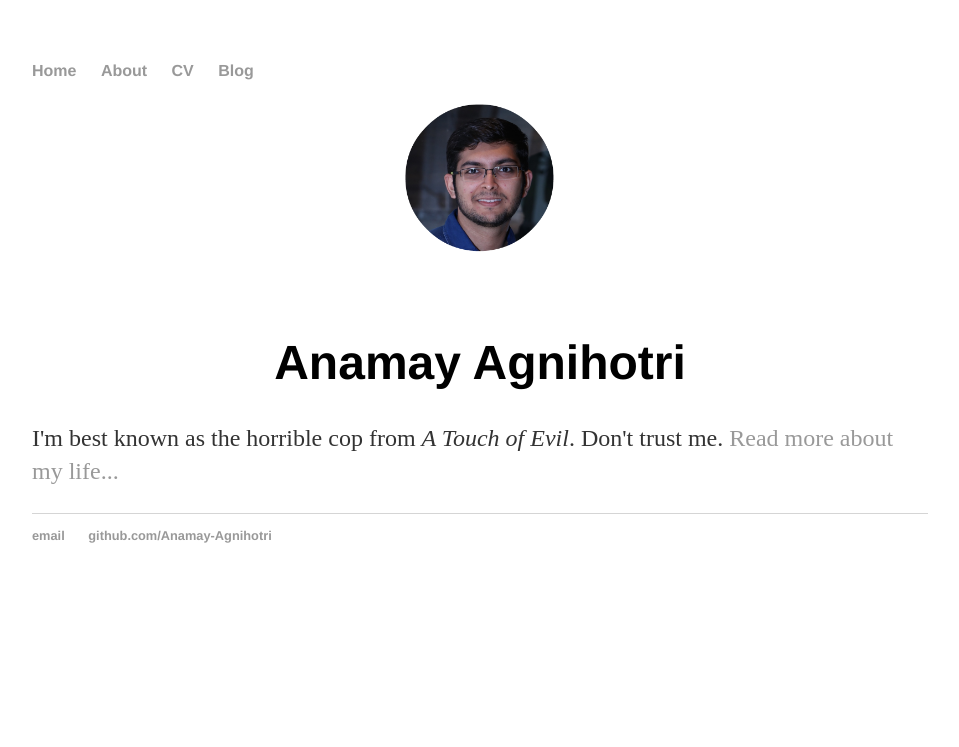
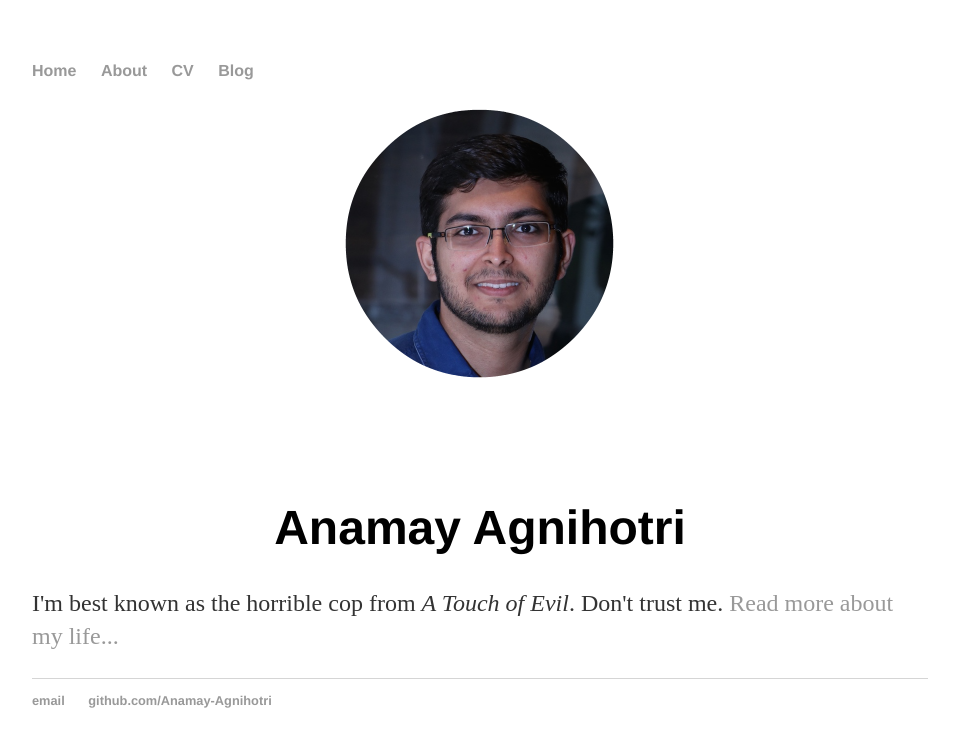
Before and after one commit to Anamay-Agnihotri/Anamay.github.io, a Jekyll site: the page built from index.html, in a window 1280 px wide. Shown: the top 747 px of the page, without its empty margins (160-1119 px from the left). Built offline with Jekyll 4.4.1, drawn with Linux system fonts in a browser that asks for light colours.

Commit message:
Update index.html

```diff
--- a/index.html
+++ b/index.html
@@ -4,7 +4,7 @@ title: Papa Bless
 ---
 <div class="blurb">
 	<center>
-		<img src="Images/profile.png" height="200" width="150">
+		<img src="Images/profile.png" height="365" width="271">
 	</center>
 	<center>
 		<h1>Anamay Agnihotri</h1>
```
